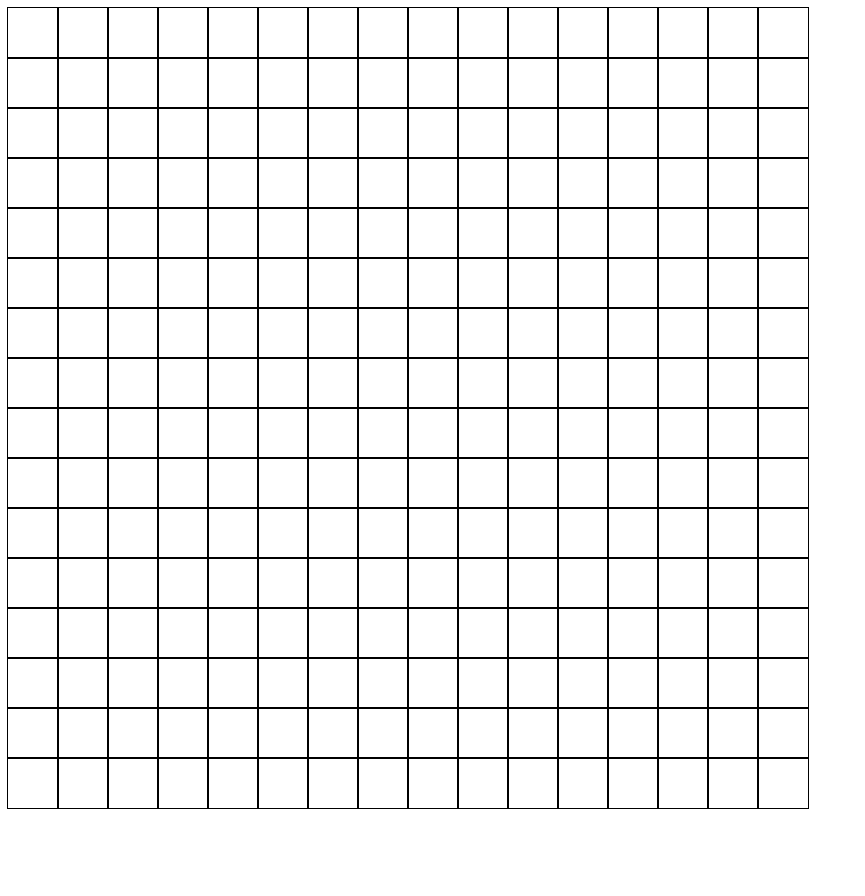
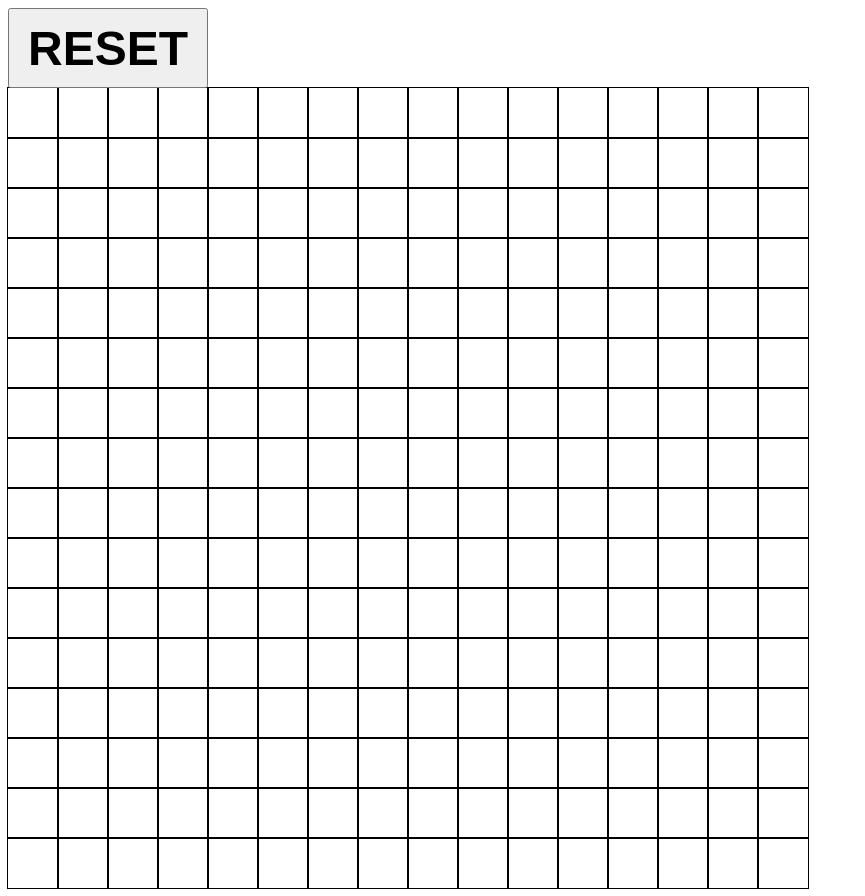
Before and after one commit to SwimmingPotato248/odin-etchasketch, a plain HTML site: page index.html in a window 1280 px wide. Shown: the whole page, without its empty margins (0-865 px from the left). Before the commit the page ends 816 px from the top, so only its background shows below. Drawn offline with Linux system fonts and the light colour scheme.

Commit message:
Add reset button

```diff
--- a/index.html
+++ b/index.html
@@ -18,9 +18,17 @@
             outline: 1px solid;
             float: left;
         }
+
+        button {
+            width: 200px;
+            height: 80px;
+            font-size: 48px;
+            font-weight: 900;
+        }
     </style>
 </head>
 <body>
+    <button>RESET</button>
     <div id="container">
 
     </div>
--- a/javascript.js
+++ b/javascript.js
@@ -1,9 +1,33 @@
-for (let i = 0; i < 16*16; i++) {
+function createGrid(size) {
+    for (let i = 0; i < size*size; i++) {
+        const container = document.getElementById("container");
+        const gridItems = document.createElement("div");
+        gridItems.classList.add("gridItems")
+        itemSize = 800 / size;
+        gridItems.style.height = `${itemSize}px`;
+        gridItems.style.width = `${itemSize}px`;
+        gridItems.addEventListener("mouseover", () => {
+            gridItems.style.backgroundColor = "black";
+        })
+        container.appendChild(gridItems);
+    }
+}
+
+const resetButton = document.querySelector("button");
+resetButton.addEventListener("click", () => {
     const container = document.getElementById("container");
-    const grid = document.createElement("div");
-    grid.classList.add("grid")
-    grid.addEventListener("mouseover", () => {
-        grid.setAttribute("style", "background-color: black;");
-    })
-    container.appendChild(grid);
-}
+    while (container.firstChild) {
+        container.removeChild(container.firstChild)
+    }
+
+    const size = parseInt(prompt("Enter desired grid size:", 32))
+    if (size > 0 && size <= 100 && Math.floor(size) === size) {
+        createGrid(size);
+    } else {
+        alert("Grid size must be between 1 and 100!!!");
+        createGrid(16);
+    }
+});
+
+
+createGrid(16)
```
